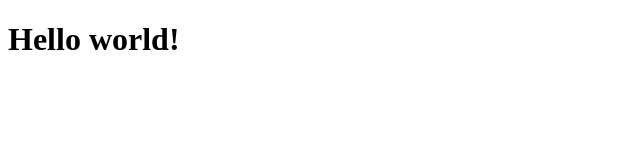
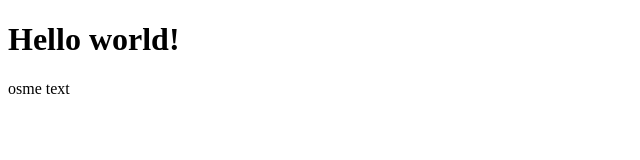
Before and after one commit to Feruza004/git--basics, a plain HTML site: page index.html in a window 1280 px wide. Shown: the full height of the page, 0-640 px from the left. Drawn offline with Linux system fonts and the light colour scheme.

Commit message:
create index

```diff
--- a/index.html
+++ b/index.html
@@ -8,6 +8,7 @@
 </head>
 <body>
     <h1>Hello world!</h1>
+    <p>osme text</p>
 
 </body>
 </html>
```
